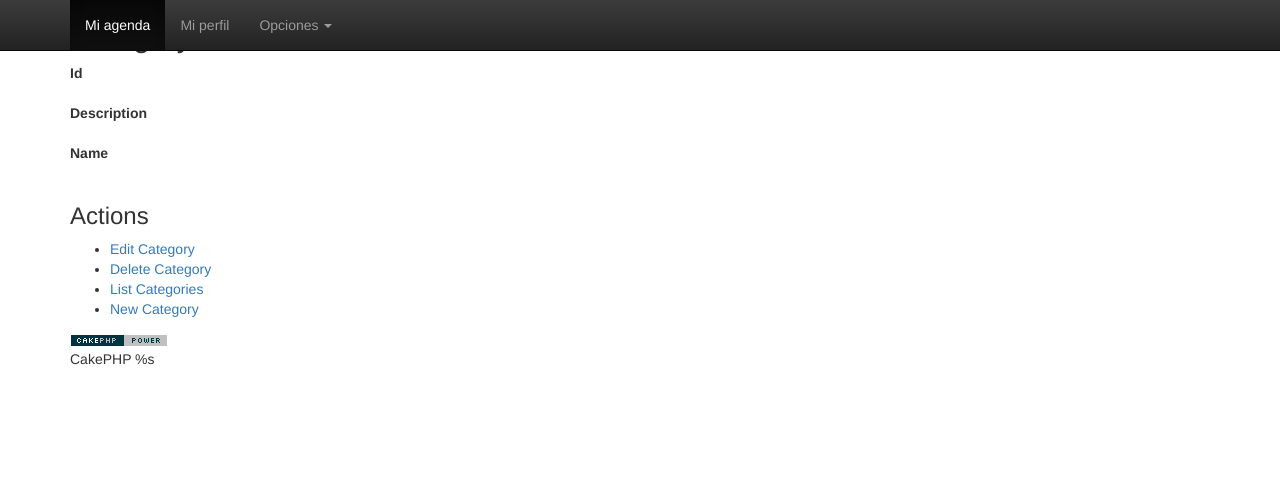
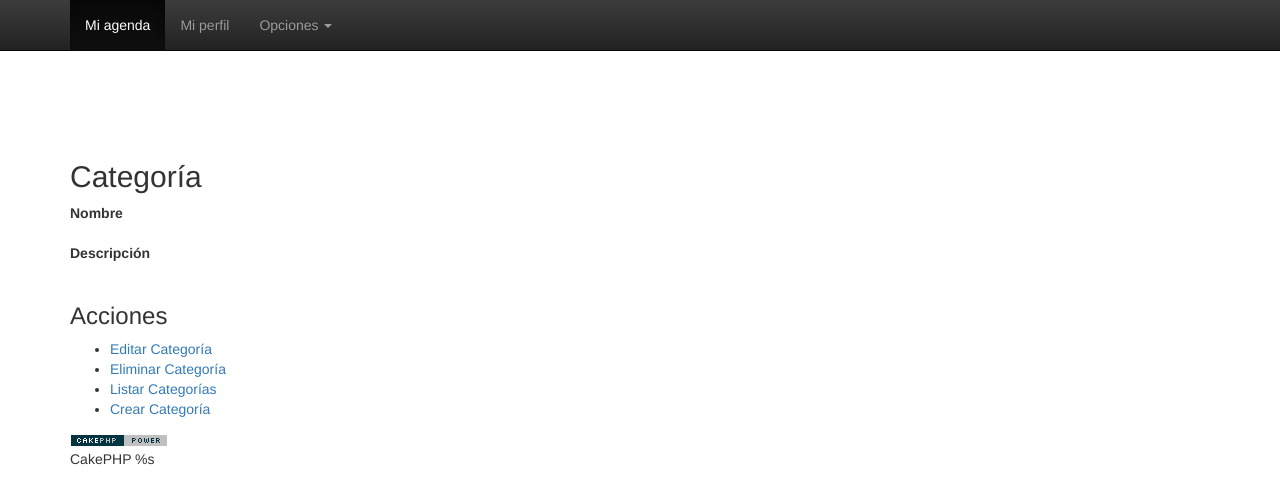
Before and after one commit to ivalvarad/Agenda, a CakePHP app: the page made by app/View/Categories/view.ctp in a window 1280 px wide. Shown: the top 504 px of the page. Run offline with PHP 8.4 and a stand-in for CakePHP, Linux system fonts and the light colour scheme; the template is opened without the code that fills it, so the values that code supplies are empty; some libraries are stand-ins or nearby versions.

Commit message:
Prueben categorías  tmbn :P

```diff
--- a/app/View/Categories/view.ctp
+++ b/app/View/Categories/view.ctp
@@ -1,29 +1,25 @@
+<br><br><br><br><br><br><br>
 <div class="categories view">
-<h2><?php echo __('Category'); ?></h2>
+<h2><?php echo __('Categoría'); ?></h2>
 	<dl>
-		<dt><?php echo __('Id'); ?></dt>
+		<dt><?php echo __('Nombre'); ?></dt>
 		<dd>
-			<?php echo h($category['Category']['id']); ?>
+			<?php echo h($category['Category']['name']); ?>
 			&nbsp;
 		</dd>
-		<dt><?php echo __('Description'); ?></dt>
+		<dt><?php echo __('Descripción'); ?></dt>
 		<dd>
 			<?php echo h($category['Category']['description']); ?>
-			&nbsp;
-		</dd>
-		<dt><?php echo __('Name'); ?></dt>
-		<dd>
-			<?php echo h($category['Category']['name']); ?>
 			&nbsp;
 		</dd>
 	</dl>
 </div>
 <div class="actions">
-	<h3><?php echo __('Actions'); ?></h3>
+	<h3><?php echo __('Acciones'); ?></h3>
 	<ul>
-		<li><?php echo $this->Html->link(__('Edit Category'), array('action' => 'edit', $category['Category']['id'])); ?> </li>
-		<li><?php echo $this->Form->postLink(__('Delete Category'), array('action' => 'delete', $category['Category']['id']), array('confirm' => __('Are you sure you want to delete # %s?', $category['Category']['id']))); ?> </li>
-		<li><?php echo $this->Html->link(__('List Categories'), array('action' => 'index')); ?> </li>
-		<li><?php echo $this->Html->link(__('New Category'), array('action' => 'add')); ?> </li>
+		<li><?php echo $this->Html->link(__('Editar Categoría'), array('action' => 'edit', $category['Category']['id'])); ?> </li>
+		<li><?php echo $this->Form->postLink(__('Eliminar Categoría'), array('action' => 'delete', $category['Category']['id']), array('confirm' => __('Está segur@ de que desea eliminar la categoría?'))); ?> </li>
+		<li><?php echo $this->Html->link(__('Listar Categorías'), array('action' => 'index')); ?> </li>
+		<li><?php echo $this->Html->link(__('Crear Categoría'), array('action' => 'add')); ?> </li>
 	</ul>
 </div>
```
Also changed, not shown: app/View/Categories/add.ctp (+6 -6 lines), app/View/Categories/edit.ctp (+8 -7 lines).
